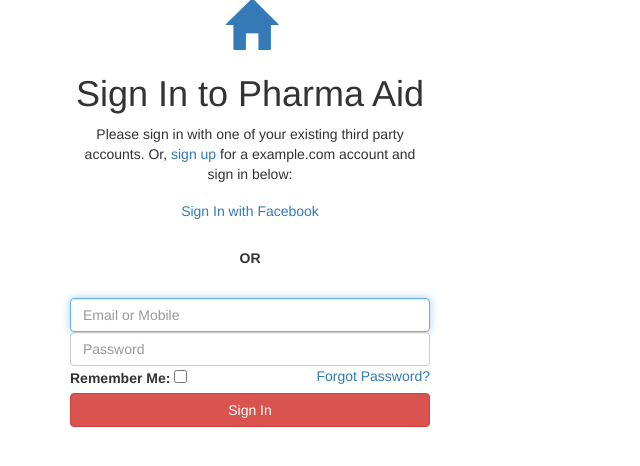
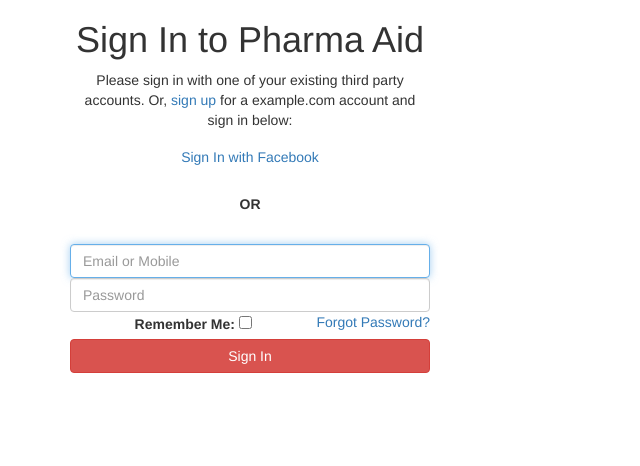
Before and after one commit to MiniGunnR/pharma_aid, a Django app: page /accounts/login/ in a window 1280 px wide. Shown: the top 466 px of the page, without its empty margins (0-640 px from the left). Run offline with Django 3.2, Linux system fonts and the light colour scheme; data that the repository does not hold is empty; some libraries are stand-ins or nearby versions.

Commit message:
original login page fix 5

```diff
--- a/templates/account/login.html
+++ b/templates/account/login.html
@@ -8,13 +8,13 @@
 {% block content %}
 
 <div class="container">
+{#    <div class="row">#}
+{#	    <div class="col-md-4 text-center">#}
+{#	        <a  style="font-size: 50px;" href="{% url 'catalog:home' %}" class="glyphicon glyphicon-home"></a>#}
+{#	    </div>#}
+{#    </div>#}
     <div class="row">
-	    <div class="col-md-4 text-center">
-	        <a  style="font-size: 50px;" href="{% url 'catalog:home' %}" class="glyphicon glyphicon-home"></a>
-	    </div>
-    </div>
-    <div class="row">
-        <div class="col-md-4">
+        <div class="col-md-4 text-center">
     <h1 class="login-title text-center">{% trans "Sign In to Pharma Aid" %}</h1>
 
     {% get_providers as socialaccount_providers %}
```
